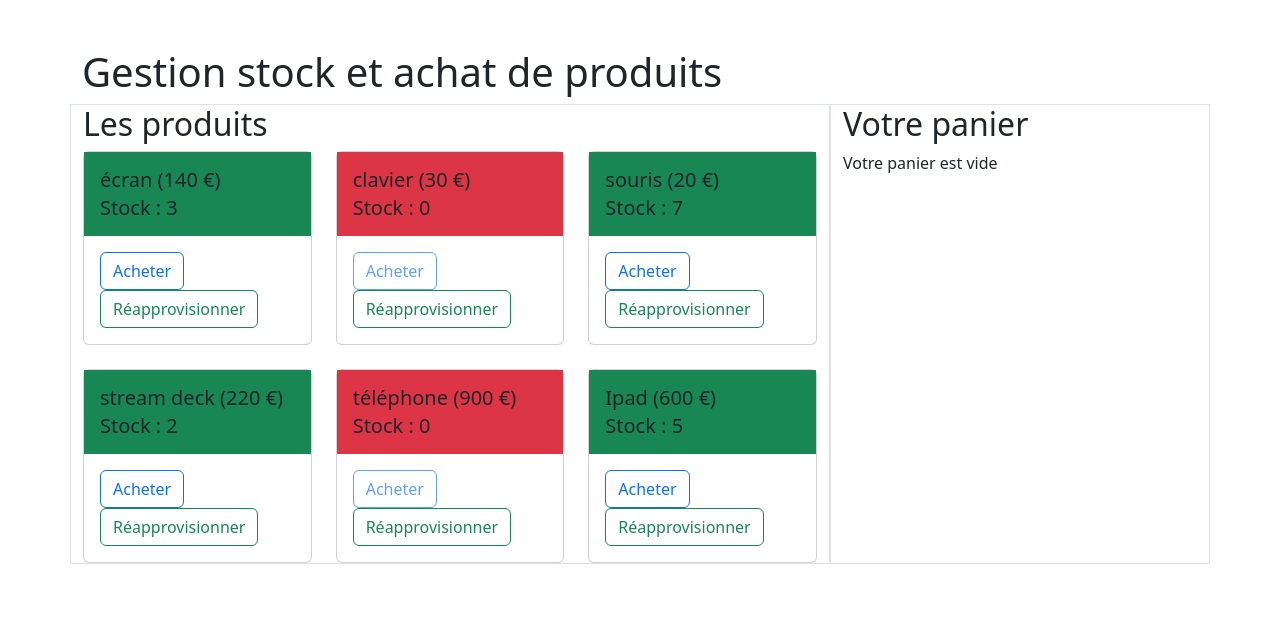
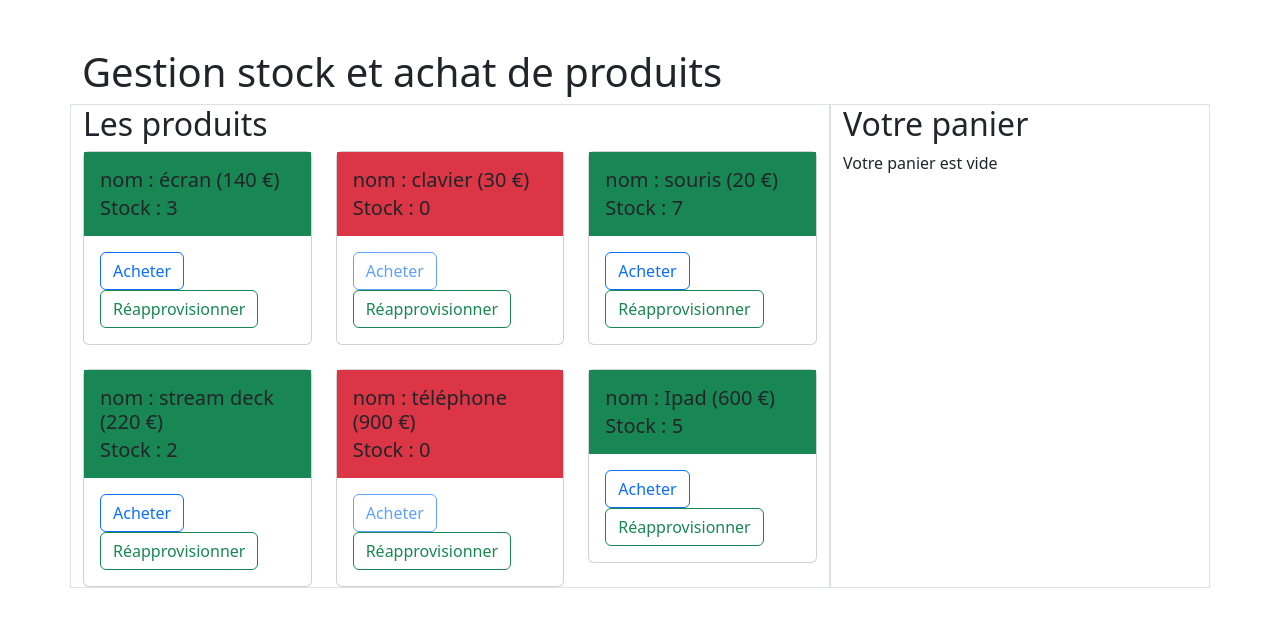
Before and after one commit to jlhusson/stocks, a Vue app: page / in a window 1280 px wide. Shown: the top 626 px of the page. Built offline with nearby package versions, Linux system fonts and the light colour scheme.

Commit message:
modif simple

```diff
--- a/src/components/produit.vue
+++ b/src/components/produit.vue
@@ -2,7 +2,7 @@
 
     <div class="card">
         <div class="card-body" :class="leProduit.stock>0 ? 'bg-success' : 'bg-danger'">
-            <h5 class="card-title">{{leProduit.nom}} ({{leProduit.prix}} €)</h5>
+            <h5 class="card-title">nom : {{leProduit.nom}} ({{leProduit.prix}} €)</h5>
             <h5 class="card-subtitle">Stock : {{leProduit.stock }}</h5>
         </div>
         <div class="card-body">
```
